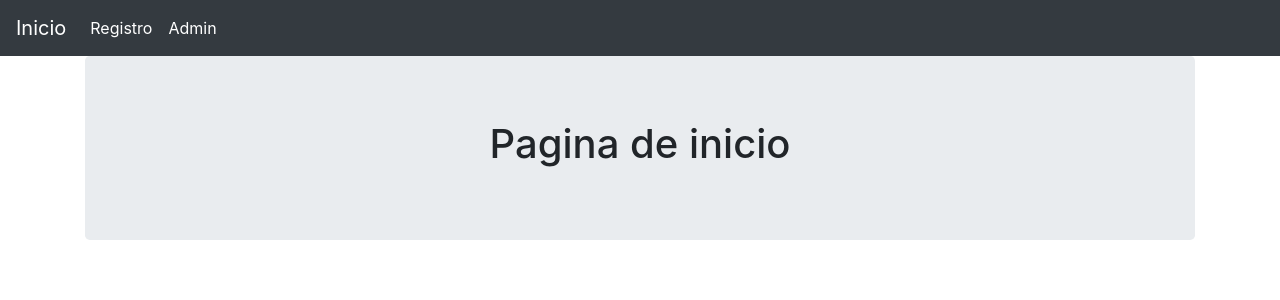
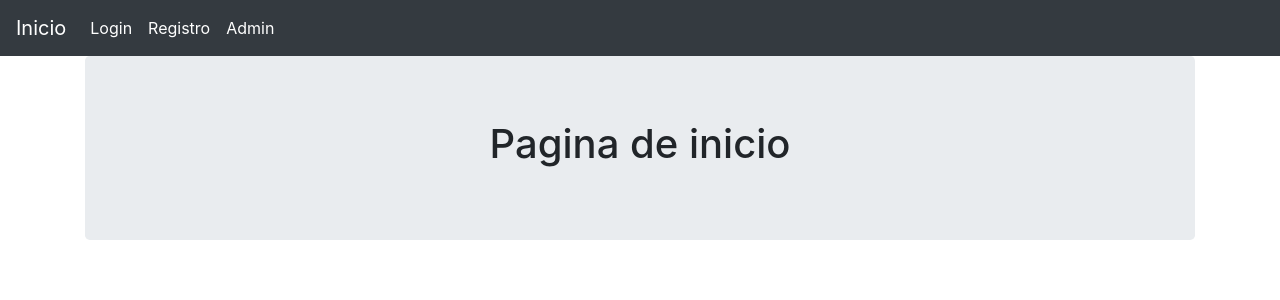
Before and after one commit to Calles98/Proyecto-IngSof, a Django app: page / in a window 1280 px wide. Shown: the top 300 px of the page. Run offline with Django 3.2, Linux system fonts and the light colour scheme.

Commit message:
Update base.html

```diff
--- a/templates/home/base.html
+++ b/templates/home/base.html
@@ -5,6 +5,7 @@
     <meta charset="utf-8">
     <title></title>
     <link rel="stylesheet" href="{% static 'home/style.css' %}"/>
+    <script src="https://code.jquery.com/jquery-3.5.0.js"></script>
     <link rel="stylesheet" href="https://cdn.jsdelivr.net/npm/bootstrap@4.5.3/dist/css/bootstrap.min.css" integrity="sha384-TX8t27EcRE3e/ihU7zmQxVncDAy5uIKz4rEkgIXeMed4M0jlfIDPvg6uqKI2xXr2" crossorigin="anonymous">
 <script src="https://cdn.jsdelivr.net/npm/bootstrap@4.5.3/dist/js/bootstrap.bundle.min.js" integrity="sha384-ho+j7jyWK8fNQe+A12Hb8AhRq26LrZ/JpcUGGOn+Y7RsweNrtN/tE3MoK7ZeZDyx" crossorigin="anonymous"></script>
   </head>
@@ -17,11 +18,15 @@
       <div class="collapse navbar-collapse" id="navbarSupportedContent">
         <ul class="navbar-nav mr-auto">
           <li class="nav-item active">
+            <a class="nav-link" href="#">Login</a>
+          </li>
+          <li class="nav-item active">
             <a class="nav-link" href="{% url 'registro:registro' %}">Registro</a>
           </li>
           <li class="nav-item active">
             <a class="nav-link" href="{% url 'admin:index' %}">Admin</a>
           </li>
+
 
         </div>
       </nav>
```
